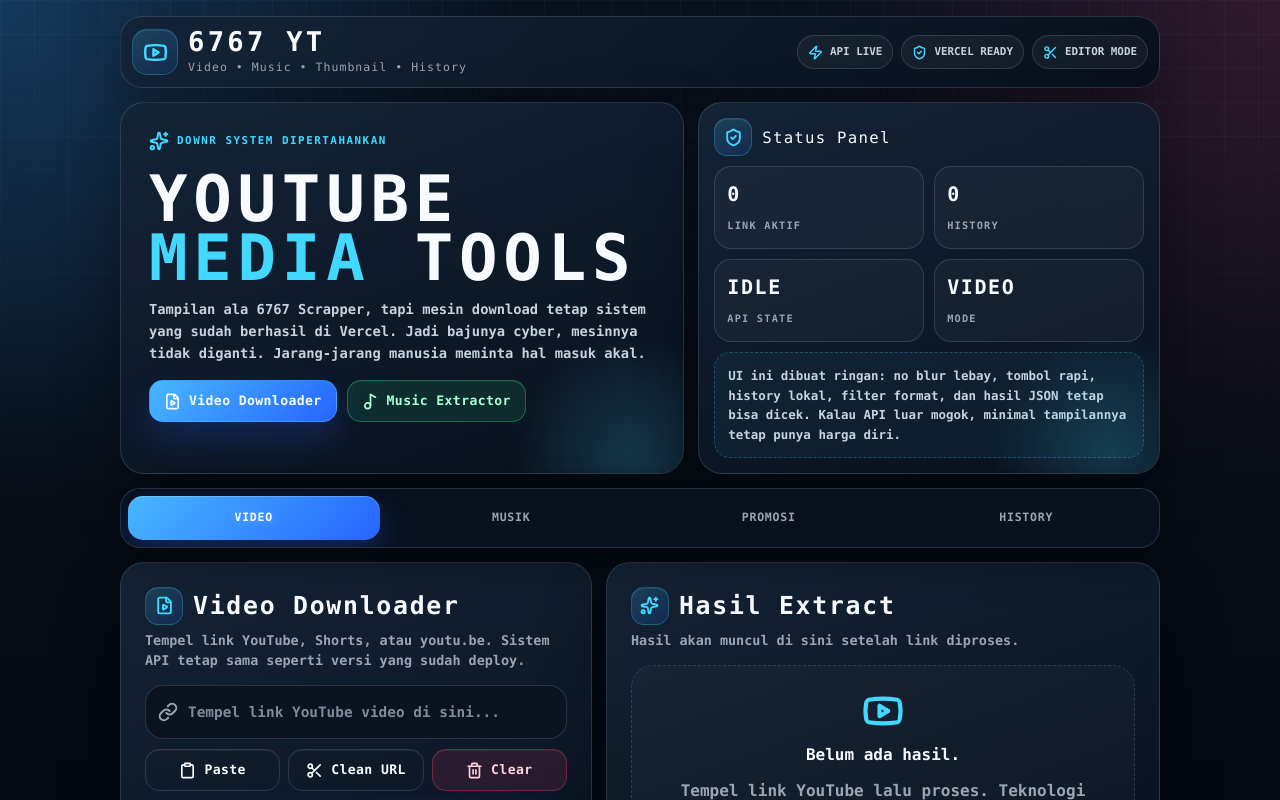
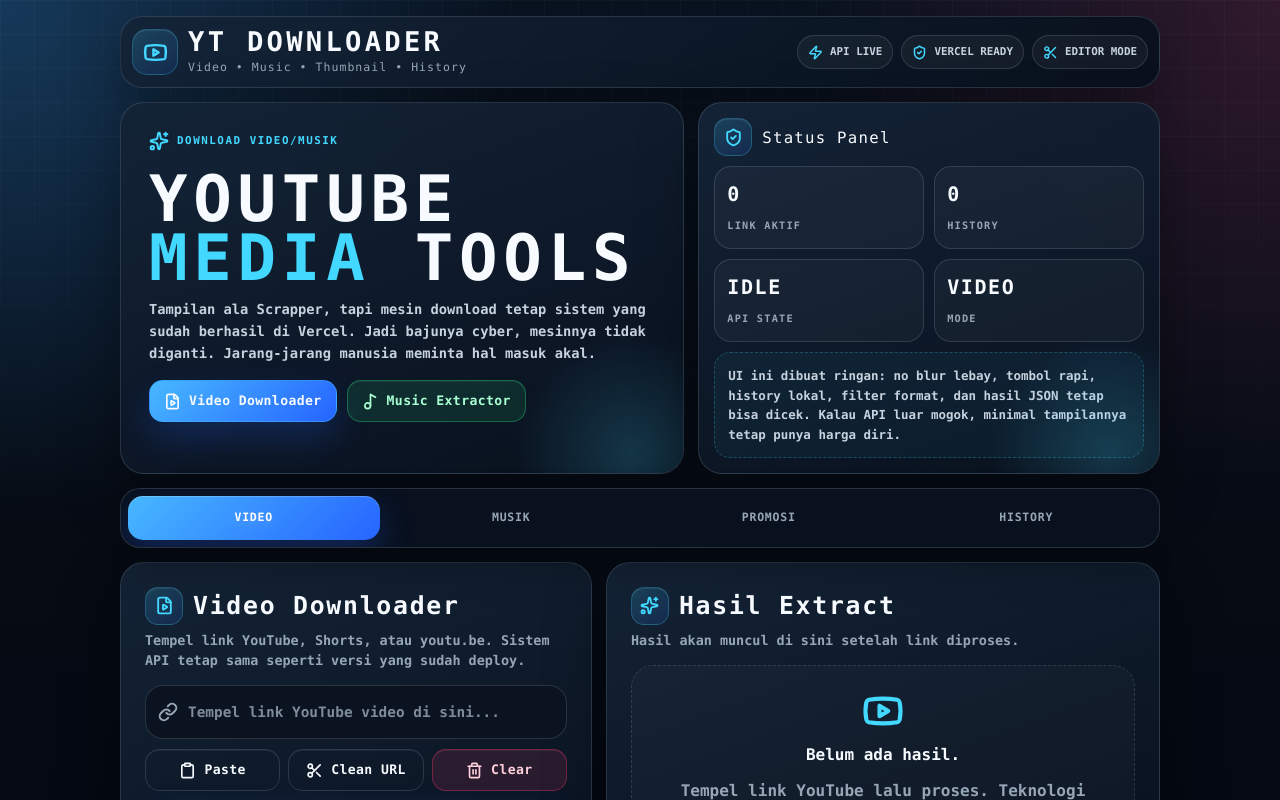
Before and after one commit to datahorizonmodz/ytdl, a Next.js app: page / in a window 1280 px wide. Shown: the top 800 px of the page. Built offline with nearby package versions, Linux system fonts and the light colour scheme.

Commit message:
Update page.tsx

```diff
--- a/app/page.tsx
+++ b/app/page.tsx
@@ -1251,7 +1251,7 @@
             <Youtube />
           </span>
           <div>
-            <h1 className="brand-title">6767 YT</h1>
+            <h1 className="brand-title">YT DOWNLOADER</h1>
             <p className="brand-sub">Video • Music • Thumbnail • History</p>
           </div>
         </div>
@@ -1271,13 +1271,13 @@
       <section className="hero">
         <div className="hero-card">
           <span className="hero-kicker">
-            <Sparkles /> DOWNR SYSTEM DIPERTAHANKAN
+            <Sparkles /> DOWNLOAD VIDEO/MUSIK
           </span>
           <h2 className="hero-title">
             YouTube <span>Media</span> Tools
           </h2>
           <p className="hero-desc">
-            Tampilan ala 6767 Scrapper, tapi mesin download tetap sistem yang
+            Tampilan ala Scrapper, tapi mesin download tetap sistem yang
             sudah berhasil di Vercel. Jadi bajunya cyber, mesinnya tidak
             diganti. Jarang-jarang manusia meminta hal masuk akal.
           </p>
```
